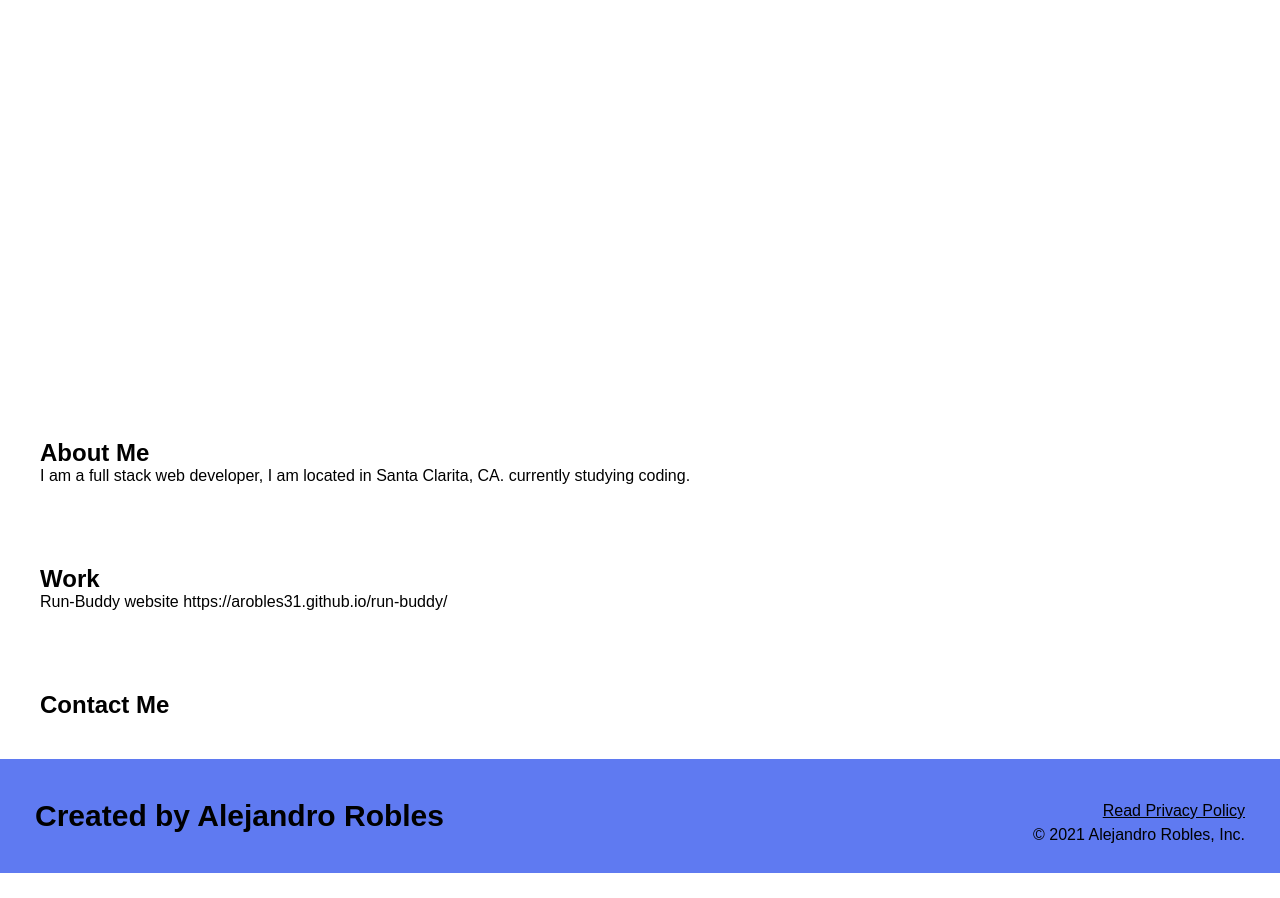
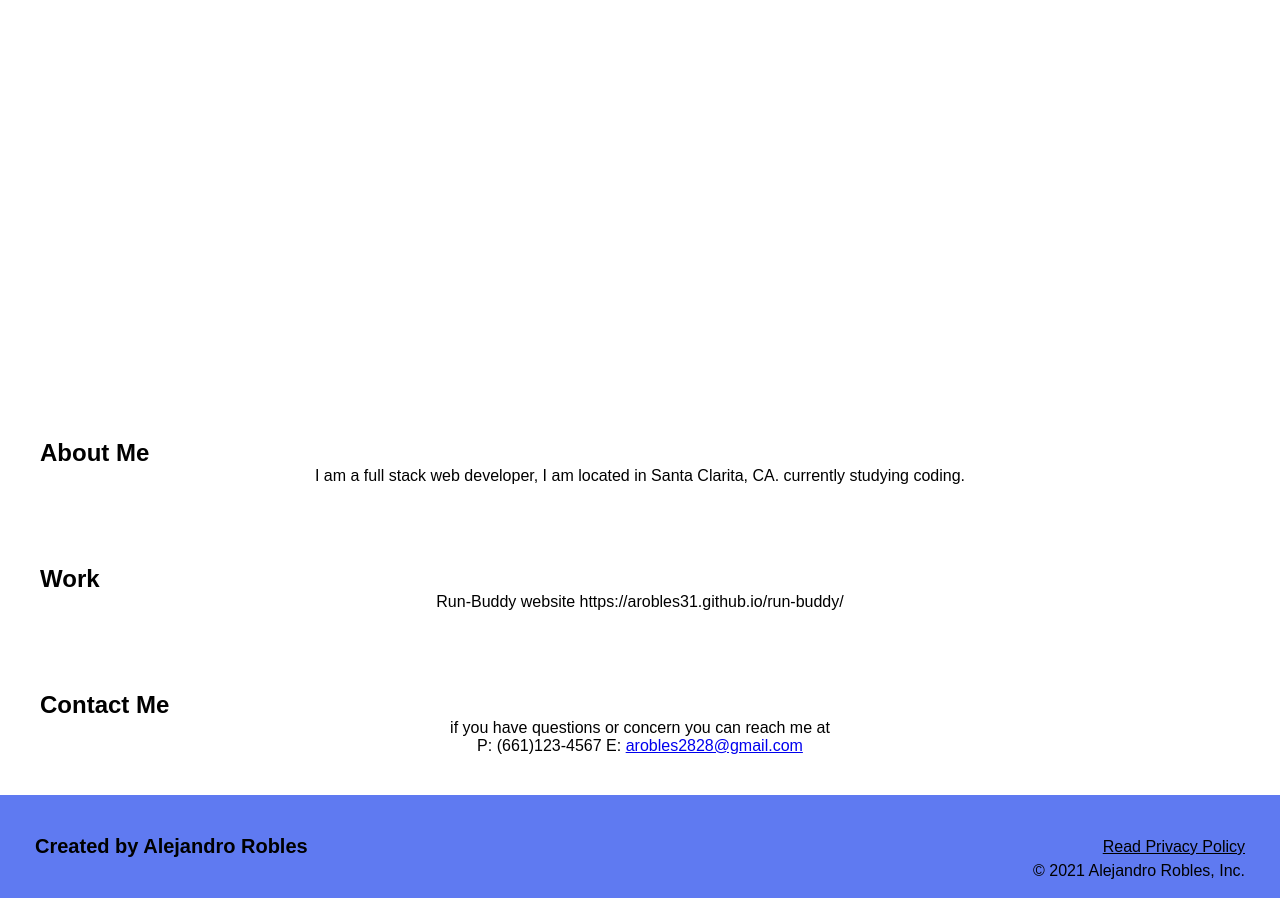
Before and after one commit to arobles31/aroblesportfolio, a plain HTML site: page index.html in a window 1280 px wide. Shown: the part 72-970 px from the top of the page. Before the commit the page ends 945 px from the top, so only its background shows below. Drawn offline with Linux system fonts and the light colour scheme.

Commit message:
add readme.md

```diff
--- a/assets/css/style.css
+++ b/assets/css/style.css
@@ -49,7 +49,7 @@ footer {
 footer h2 {
     display: inline;
     color: black;
-    font-size: 30px;
+    font-size: 20px;
     margin: 0;
 }
 
@@ -74,4 +74,9 @@ section {
     background-size: cover;
     background-position: center;
 }
+
+p {
+    text-align: center;
+}
+
 /* Hero Style End */
--- a/index.html
+++ b/index.html
@@ -53,6 +53,11 @@
         <!-- "Contact me" -->
         <section id="contact-me">
             <h2>Contact Me</h2>
+            <p>
+                if you have questions or concern you can reach me at <br/>
+                P: (661)123-4567
+                E: <a href="arobles2828@gmail.com">arobles2828@gmail.com</a>
+            </p>
         </section>
 
         <!-- footer -->
```
